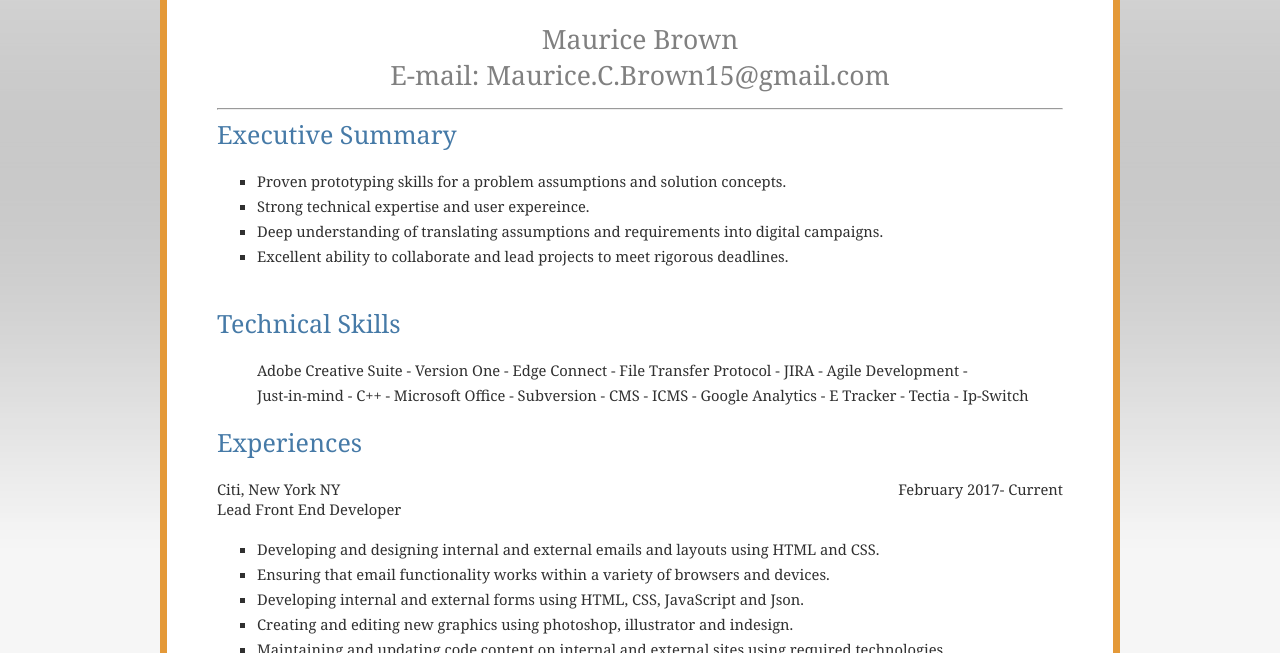
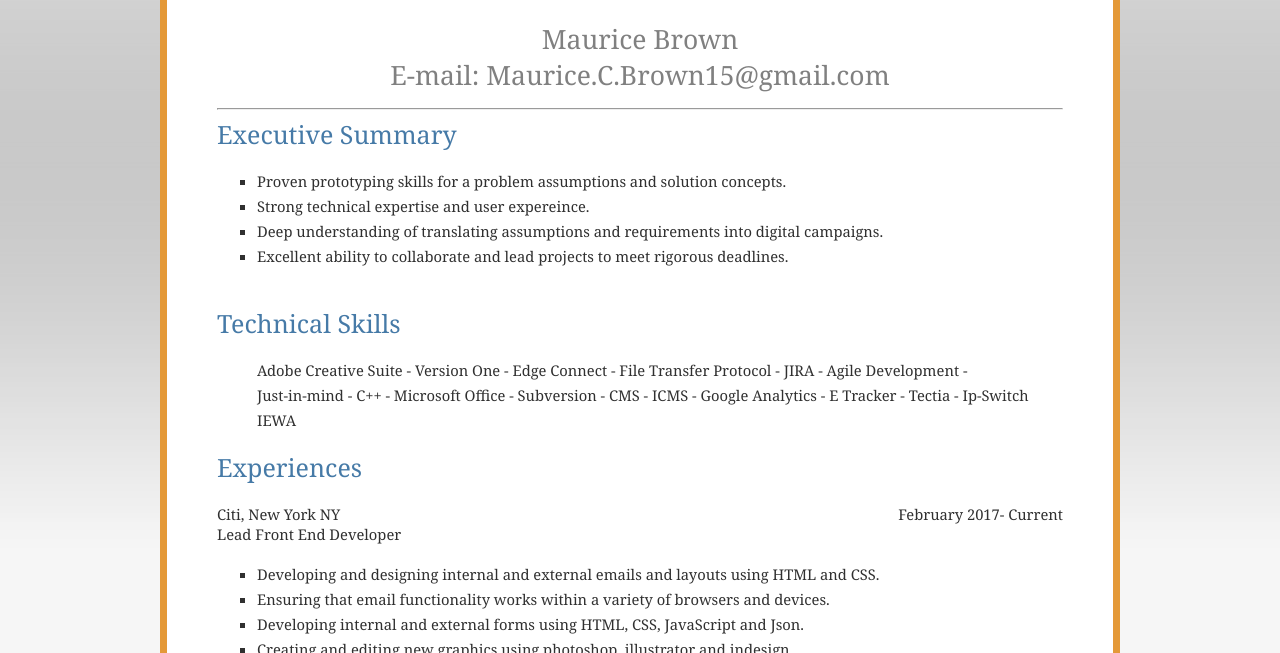
Before and after one commit to mcbrown15/OnlineResume, a plain HTML site: page resumeIT.html in a window 1280 px wide. Shown: the part 147-800 px from the top of the page. Drawn offline with Linux system fonts and the light colour scheme.

Commit message:
Update resumeIT.html

```diff
--- a/resumeIT.html
+++ b/resumeIT.html
@@ -52,6 +52,7 @@
             <li>E Tracker -</li>
             <li>Tectia -</li>
             <li>Ip-Switch</li>
+            <li>IEWA</li>
         </ul>
 
 
```
